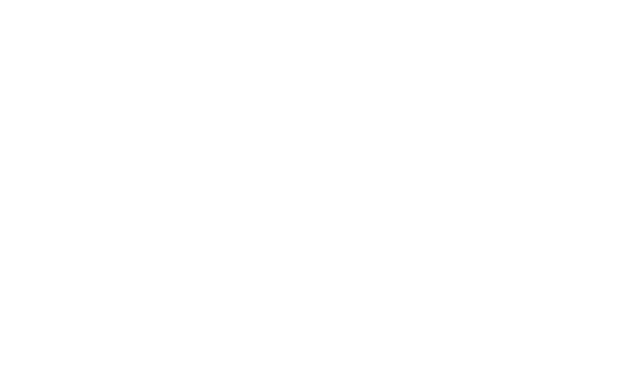
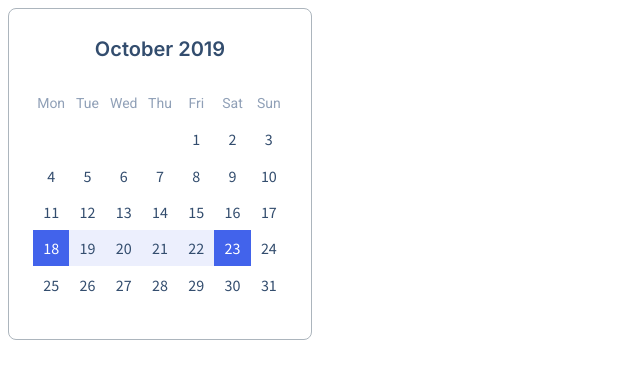
Before and after one commit to js-tasks-ru/htmlcss-20220210_aleksandra52, a website: page 05-lection3/03-calendar/index.html in a window 1280 px wide. Shown: the whole page, without its empty margins (0-640 px from the left). Drawn offline with Linux system fonts and the light colour scheme.

Commit message:
added calendar

```diff
--- a/05-lection3/03-calendar/calendar.css
+++ b/05-lection3/03-calendar/calendar.css
@@ -0,0 +1,63 @@
+.calendar {
+    max-width: 304px;
+    padding: 28px 24px 0;
+    border: 1px solid var(--grey-3);
+    box-sizing: border-box;
+    border-radius: 8px;
+}
+
+.calendar__title {
+    font-family: 'Inter', sans-serif;
+    font-weight: 600;
+    font-size: 20px;
+    line-height: 24px;
+    text-align: center;
+    color: #334D6E;
+}
+
+.calendar__wrapper {
+    margin-top: 24px;
+    position: relative;
+    padding-bottom: 100%;
+}
+
+.calendar__inner {
+    position: absolute;
+    top: 0;
+    left: 0;
+    bottom: 0;
+    right: 0;
+    display: grid;
+    grid-template-columns: repeat(7, 1fr);
+    grid-template-rows: repeat(7, 1fr);
+}
+
+.calendar__item {
+    display: flex;
+    justify-content: center;
+    align-items: center;
+}
+
+.calendar__item-day {
+    font-size: 14px;
+    line-height: 20px;
+    color: #90A0B7;
+}
+
+.calendar__item-number {
+    font-family: 'Source Sans Pro', sans-serif;
+    font-weight: 400;
+    font-size: 16px;
+    line-height: 20px;
+    color: #334D6E;
+}
+
+.calendar__item-active {
+    background: #4263EB;
+    color: var(--white);
+    padding: 8px 10px;
+}
+
+.calendar__item-gap {
+    background: #eceffd;
+}
--- a/05-lection3/03-calendar/index.html
+++ b/05-lection3/03-calendar/index.html
@@ -7,6 +7,54 @@
     <title>Calendar</title>
 </head>
 <body>
-
+    <div class="calendar">
+        <div class="calendar__title">October 2019</div>
+        <div class="calendar__wrapper">
+            <div class="calendar__inner">
+                <span class="calendar__item calendar__item-day">Mon</span>
+                <span class="calendar__item calendar__item-day">Tue</span>
+                <span class="calendar__item calendar__item-day">Wed</span>
+                <span class="calendar__item calendar__item-day">Thu</span>
+                <span class="calendar__item calendar__item-day">Fri</span>
+                <span class="calendar__item calendar__item-day">Sat</span>
+                <span class="calendar__item calendar__item-day">Sun</span>
+                <span class="calendar__item calendar__item-number"></span>
+                <span class="calendar__item calendar__item-number"></span>
+                <span class="calendar__item calendar__item-number"></span>
+                <span class="calendar__item calendar__item-number"></span>
+                <span class="calendar__item calendar__item-number">1</span>
+                <span class="calendar__item calendar__item-number">2</span>
+                <span class="calendar__item calendar__item-number">3</span>
+                <span class="calendar__item calendar__item-number">4</span>
+                <span class="calendar__item calendar__item-number">5</span>
+                <span class="calendar__item calendar__item-number">6</span>
+                <span class="calendar__item calendar__item-number">7</span>
+                <span class="calendar__item calendar__item-number">8</span>
+                <span class="calendar__item calendar__item-number">9</span>
+                <span class="calendar__item calendar__item-number">10</span>
+                <span class="calendar__item calendar__item-number">11</span>
+                <span class="calendar__item calendar__item-number">12</span>
+                <span class="calendar__item calendar__item-number">13</span>
+                <span class="calendar__item calendar__item-number">14</span>
+                <span class="calendar__item calendar__item-number">15</span>
+                <span class="calendar__item calendar__item-number">16</span>
+                <span class="calendar__item calendar__item-number">17</span>
+                <span class="calendar__item calendar__item-number calendar__item-active">18</span>
+                <span class="calendar__item calendar__item-number calendar__item-gap">19</span>
+                <span class="calendar__item calendar__item-number calendar__item-gap">20</span>
+                <span class="calendar__item calendar__item-number calendar__item-gap">21</span>
+                <span class="calendar__item calendar__item-number calendar__item-gap">22</span>
+                <span class="calendar__item calendar__item-number calendar__item-active">23</span>
+                <span class="calendar__item calendar__item-number">24</span>
+                <span class="calendar__item calendar__item-number">25</span>
+                <span class="calendar__item calendar__item-number">26</span>
+                <span class="calendar__item calendar__item-number">27</span>
+                <span class="calendar__item calendar__item-number">28</span>
+                <span class="calendar__item calendar__item-number">29</span>
+                <span class="calendar__item calendar__item-number">30</span>
+                <span class="calendar__item calendar__item-number">31</span>
+            </div>
+        </div>
+    </div>
 </body>
 </html>
--- a/assets/fonts/fonts.css
+++ b/assets/fonts/fonts.css
@@ -1 +1,3 @@
 @import url('https://fonts.googleapis.com/css2?family=Roboto:ital,wght@0,100;0,300;0,400;0,500;0,700;0,900;1,100;1,300;1,400;1,500;1,700;1,900&display=swap');
+@import url('https://fonts.googleapis.com/css2?family=Inter:wght@400;600');
+@import url('https://fonts.googleapis.com/css2?family=Source+Sans+Pro&display=swap');
```
Lines whose indentation alone changed are shown as unchanged.
